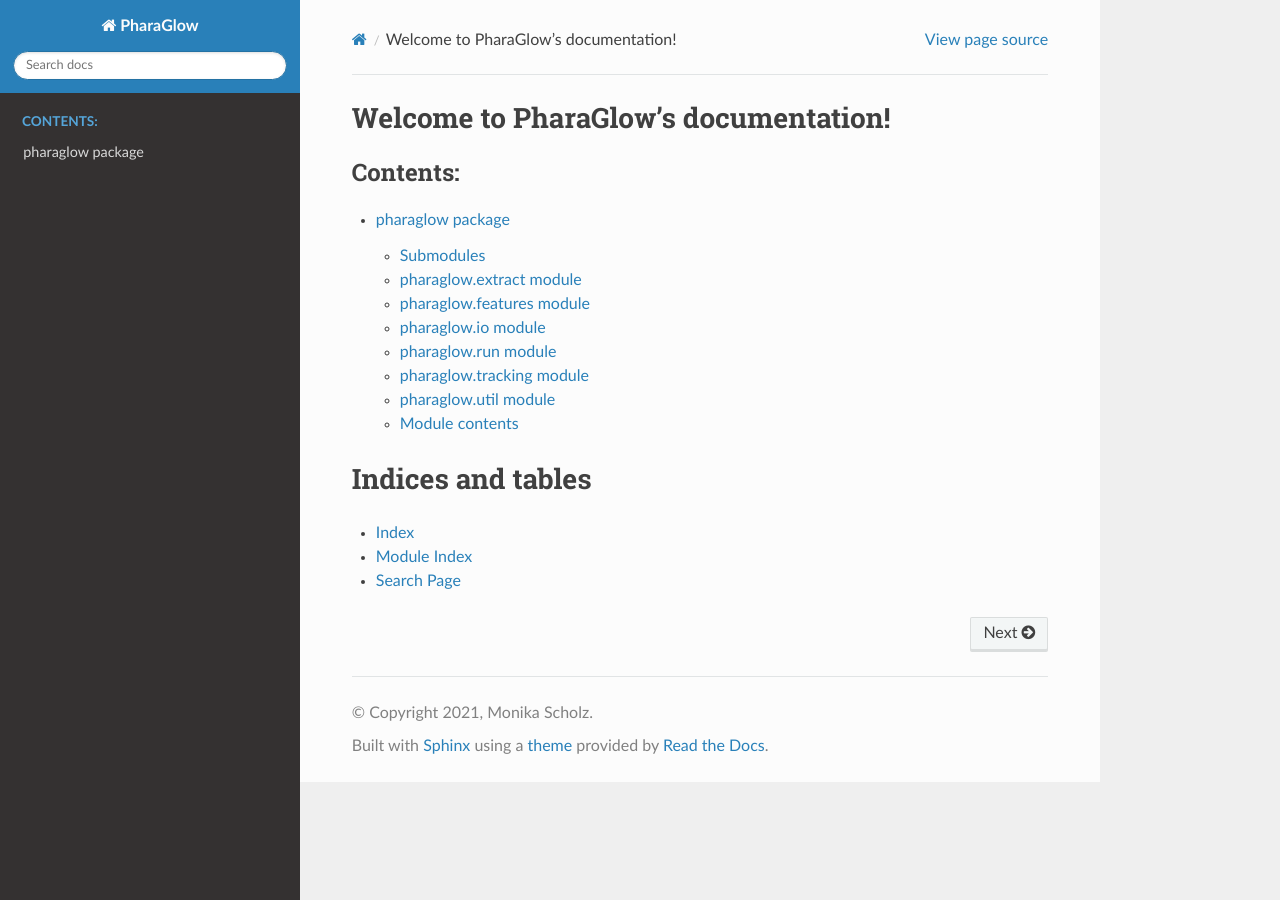
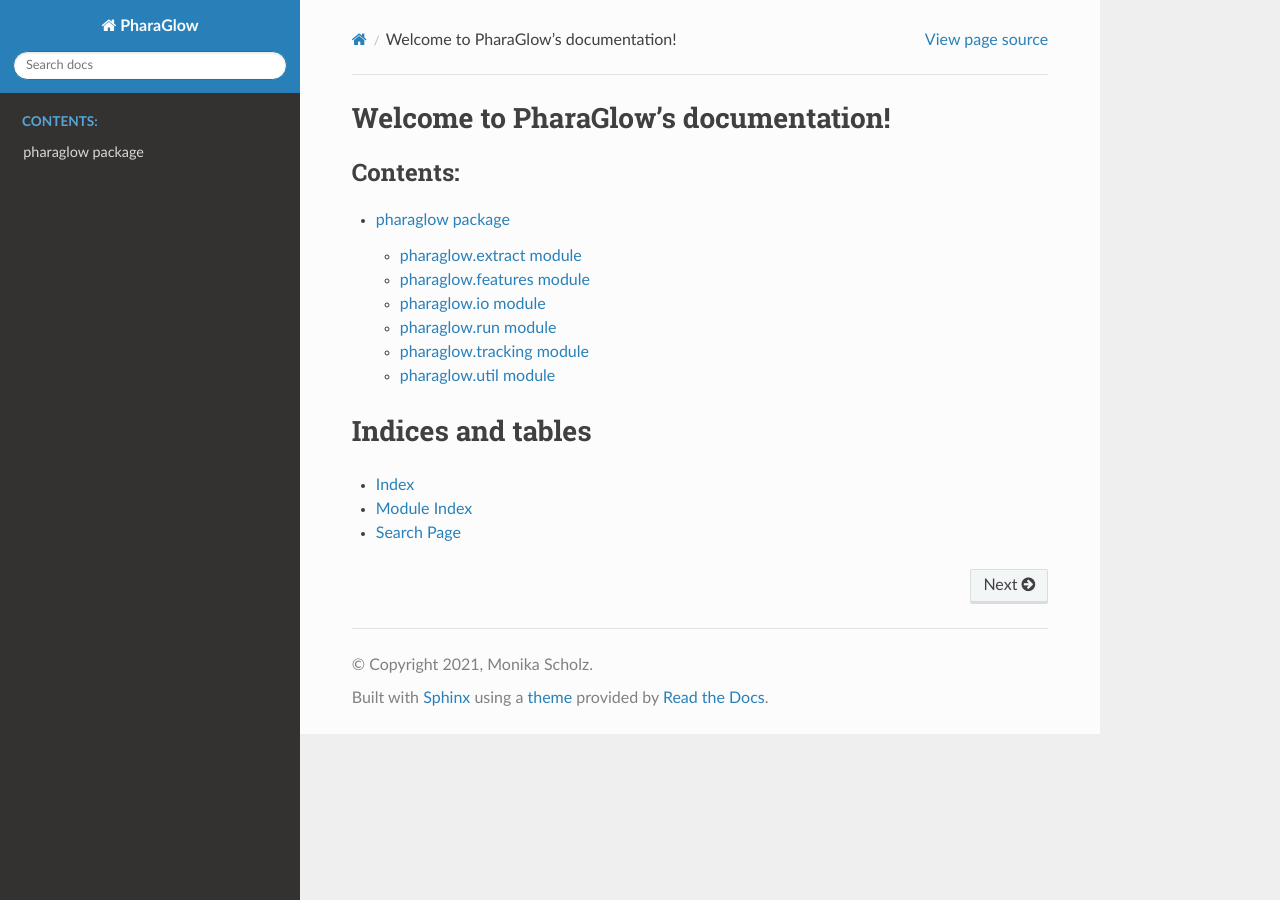
Before and after one commit to scholz-lab/PharaGlow, a Sphinx documentation site: the page built from docs/source/index.rst, in a window 1280 px wide. Built offline with Sphinx 7.4.7 and the Read the Docs theme 2.0.0, drawn with Linux system fonts in a browser that asks for light colours.

```diff
--- a/docs/source/pharaglow.rst
+++ b/docs/source/pharaglow.rst
@@ -1,8 +1,6 @@
 pharaglow package
 =================
 
-Submodules
-----------
 
 pharaglow.extract module
 ------------------------
@@ -51,11 +49,3 @@ pharaglow.util module
    :members:
    :undoc-members:
    :show-inheritance:
-
-Module contents
----------------
-
-.. automodule:: pharaglow
-   :members:
-   :undoc-members:
-   :show-inheritance:
```
